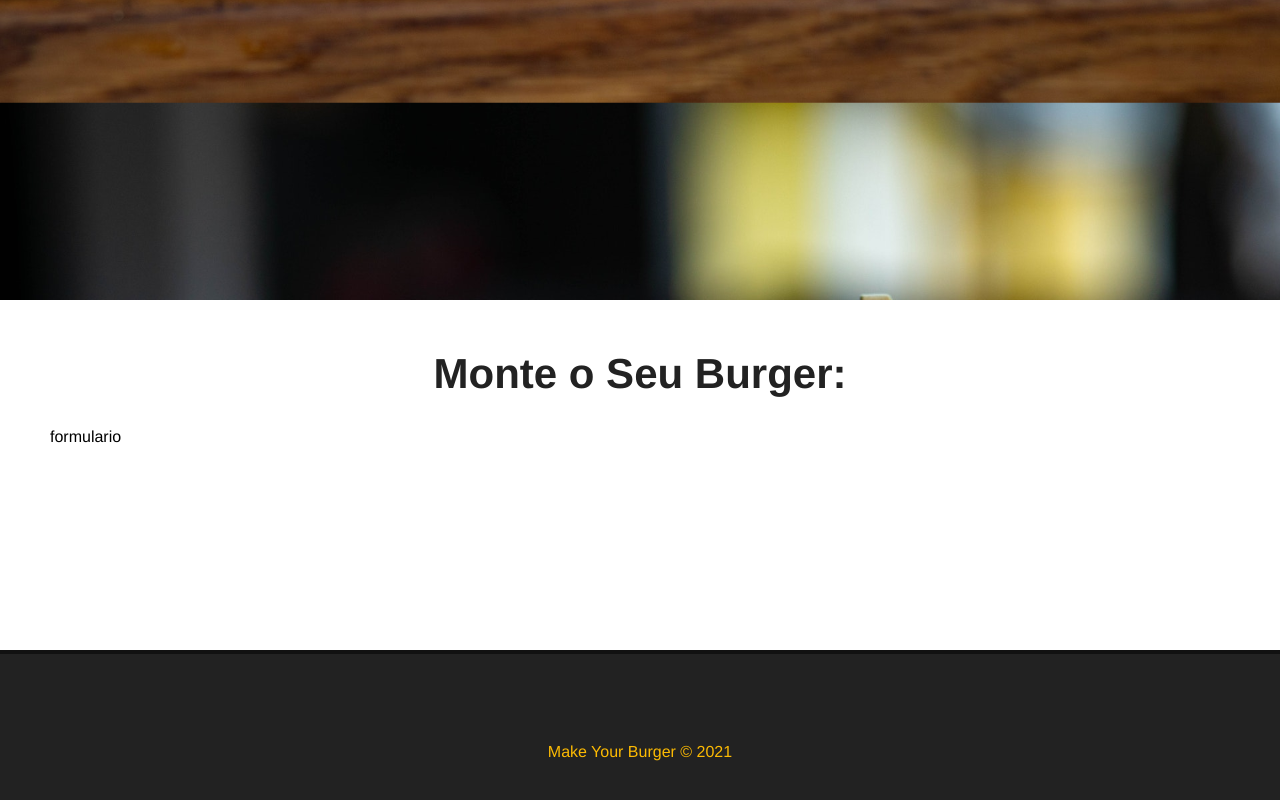
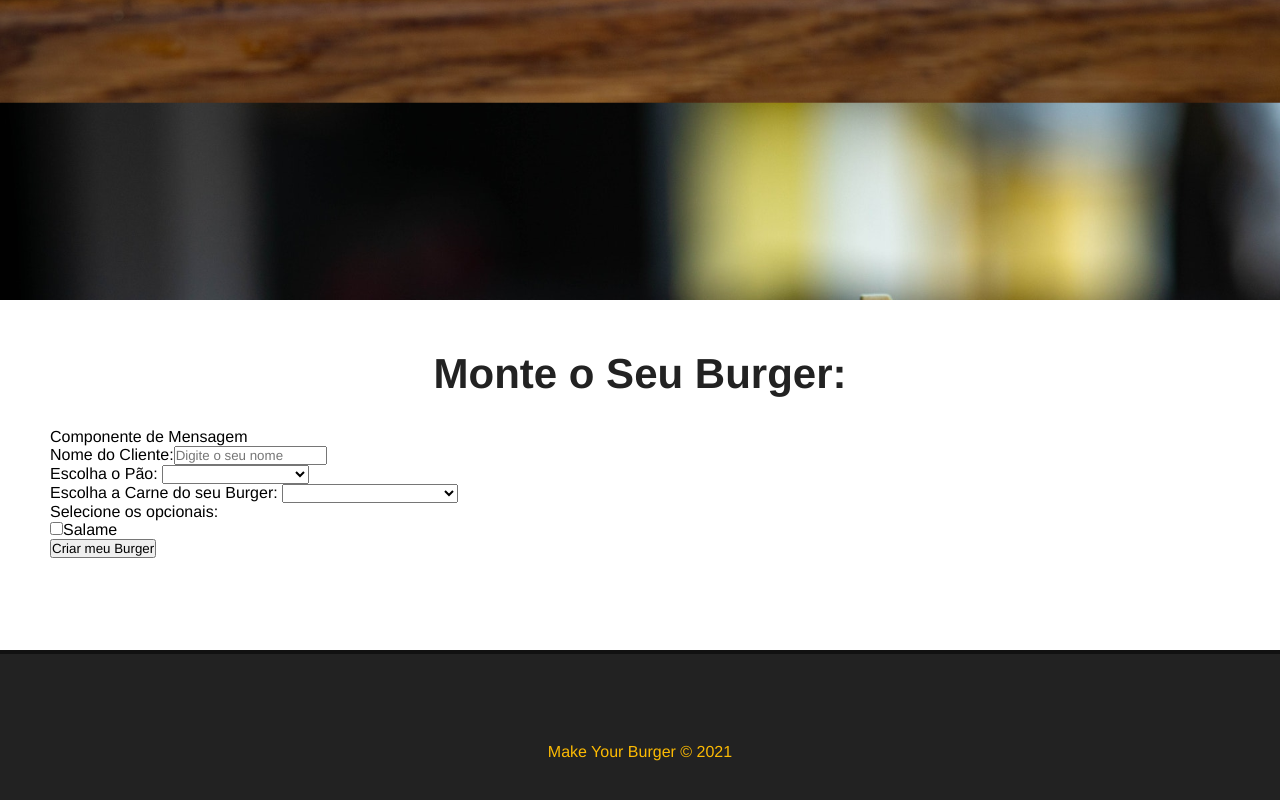
Before and after one commit to nicole-fer/Curso-Vue, a Vue app in the folder project_make_your_burger/: page / in a window 1280 px wide. Shown: the part 578-1378 px from the top of the page. Built offline with nearby package versions, Linux system fonts and the light colour scheme.

Commit message:
Criando Formulario de Cadastro

```diff
--- /dev/null
+++ b/project_make_your_burger/src/components/BurgerForm.vue
@@ -0,0 +1,52 @@
+<template>
+    <div>
+        <p>Componente de Mensagem</p>
+        <div>
+            <form id="burger-form">
+                <div class="input-container">
+                    <label for="nome">Nome do Cliente:</label>
+                    <input type="text" id="nome" name="nome" v-model="nome" placeholder="Digite o seu nome">
+                </div>
+
+                <div class="input-container">
+                    <label for="pao">Escolha o Pão: </label>
+                    <select name="pao" id="pao" v-model="pao">
+                        <option value="">Selecione o Seu Pão</option>
+                        <option value="integral">Integral</option>
+                    </select>
+                </div>
+
+                <div class="input-container">
+                    <label for="carne">Escolha a Carne do seu Burger: </label>
+                    <select name="carne" id="carne" v-model="pao">
+                        <option value="">Selecione o tipo de Carne</option>
+                        <option value="maminha">Maminha</option>
+                    </select>
+                </div>
+
+
+                <div class="input-container">
+                    <label for="carne">Selecione os opcionais: </label>
+                        <div class="checkbox-container">
+                            <input type="checkbox" name="opcionais" v-model="opcionais" value="salame">
+                            <span>Salame</span>
+                        </div>
+                </div>
+
+                <div class="input-container">
+                    <input type="submit" class="submit-btn" value="Criar meu Burger">
+                </div>
+            </form>
+        </div>
+    </div>
+</template>
+
+<script>
+    export default {
+        name: "BurgerFormComponent"
+    }
+</script>
+
+<style scoped>
+
+</style>
--- a/project_make_your_burger/src/views/HomeView.vue
+++ b/project_make_your_burger/src/views/HomeView.vue
@@ -2,18 +2,20 @@
   <Banner/>
   <div class="main-conteiner">
     <h1>Monte o Seu Burger:</h1>
-    <p>formulario</p>
+    <BurgerForm/>
 
   </div>
 </template>
 
 <script>
 import Banner from "../components/Banner.vue"
+import BurgerForm from "../components/BurgerForm.vue"
 
   export default {
     name: 'HommeCompontent',
     components: {
-      Banner
+      Banner,
+      BurgerForm
     }
   }
 </script>
```
